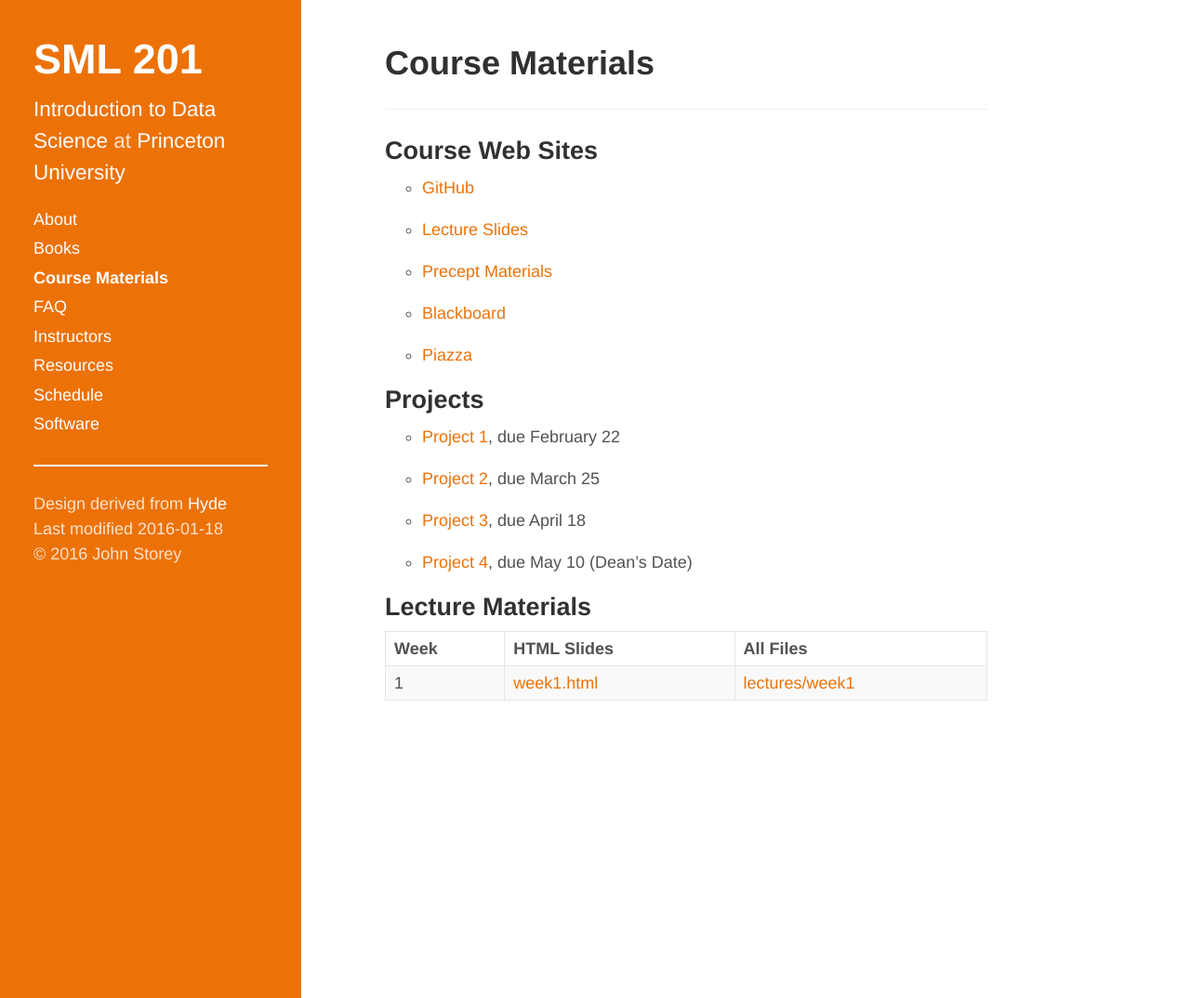
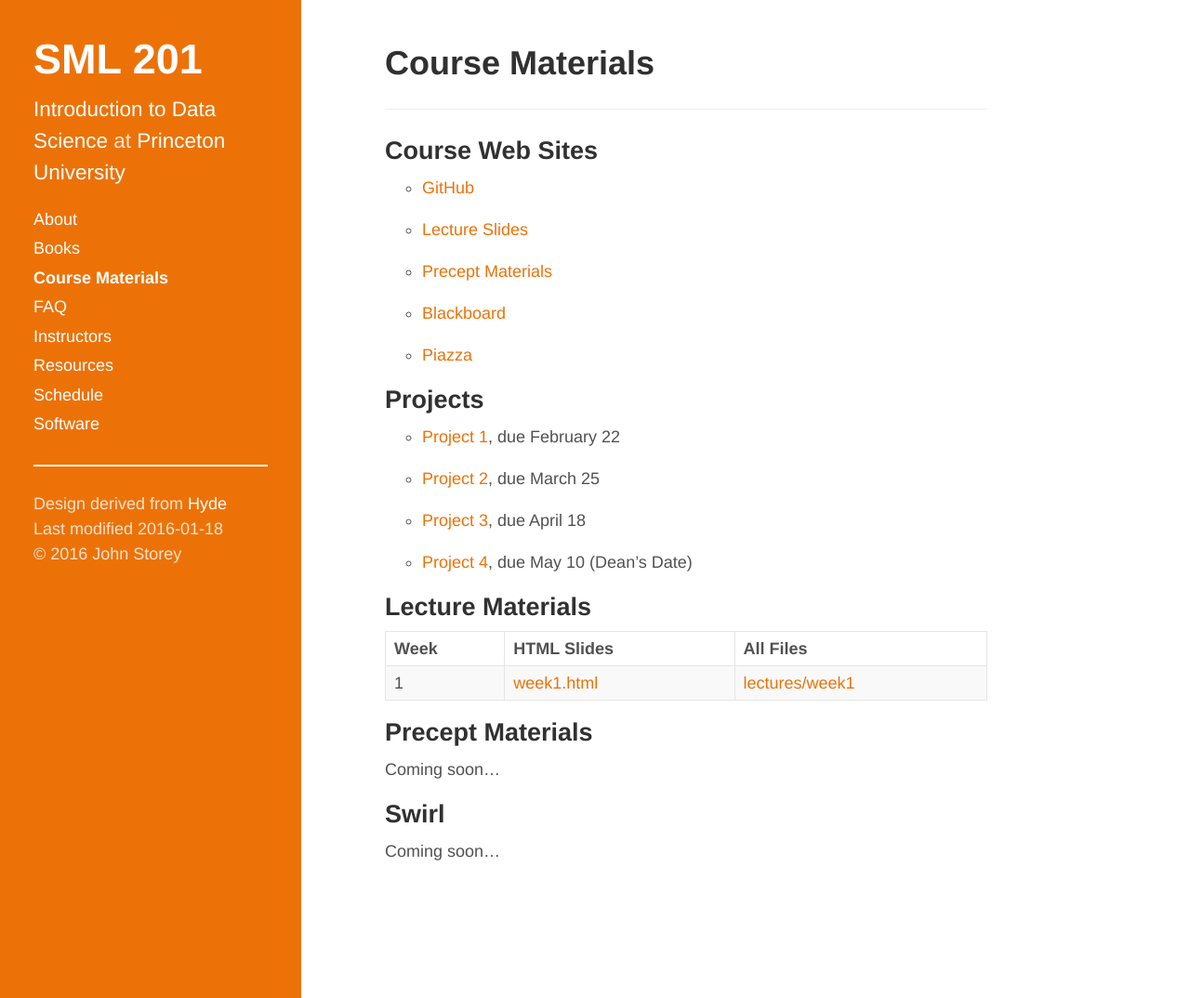
Before and after one commit to SML201/sml201.github.io, a Jekyll site: the page built from course_materials.md, in a window 1280 px wide and 1074 px high. Shown: the whole window at 93% size. Built offline with Jekyll 4.4.1, drawn with Linux system fonts in a browser that asks for light colours.

Commit message:
Updated books and course_materials

```diff
--- a/course_materials.md
+++ b/course_materials.md
@@ -28,8 +28,19 @@
 
 - [Project 4](https://github.com/SML201/projects), due May 10 (Dean's Date)
 
+
 ## Lecture Materials
 
 Week | HTML Slides | All Files
 -----|-------------|----------
 1 | [week1.html](http://htmlpreview.github.io/?https://github.com/SML201/lectures/blob/master/week1/week1.html#/) | [lectures/week1](https://github.com/SML201/lectures/tree/master/week1)
+
+
+## Precept Materials
+
+Coming soon...
+
+
+## Swirl
+
+Coming soon...
```
Also changed, not shown: books.md (+8 -8 lines).
